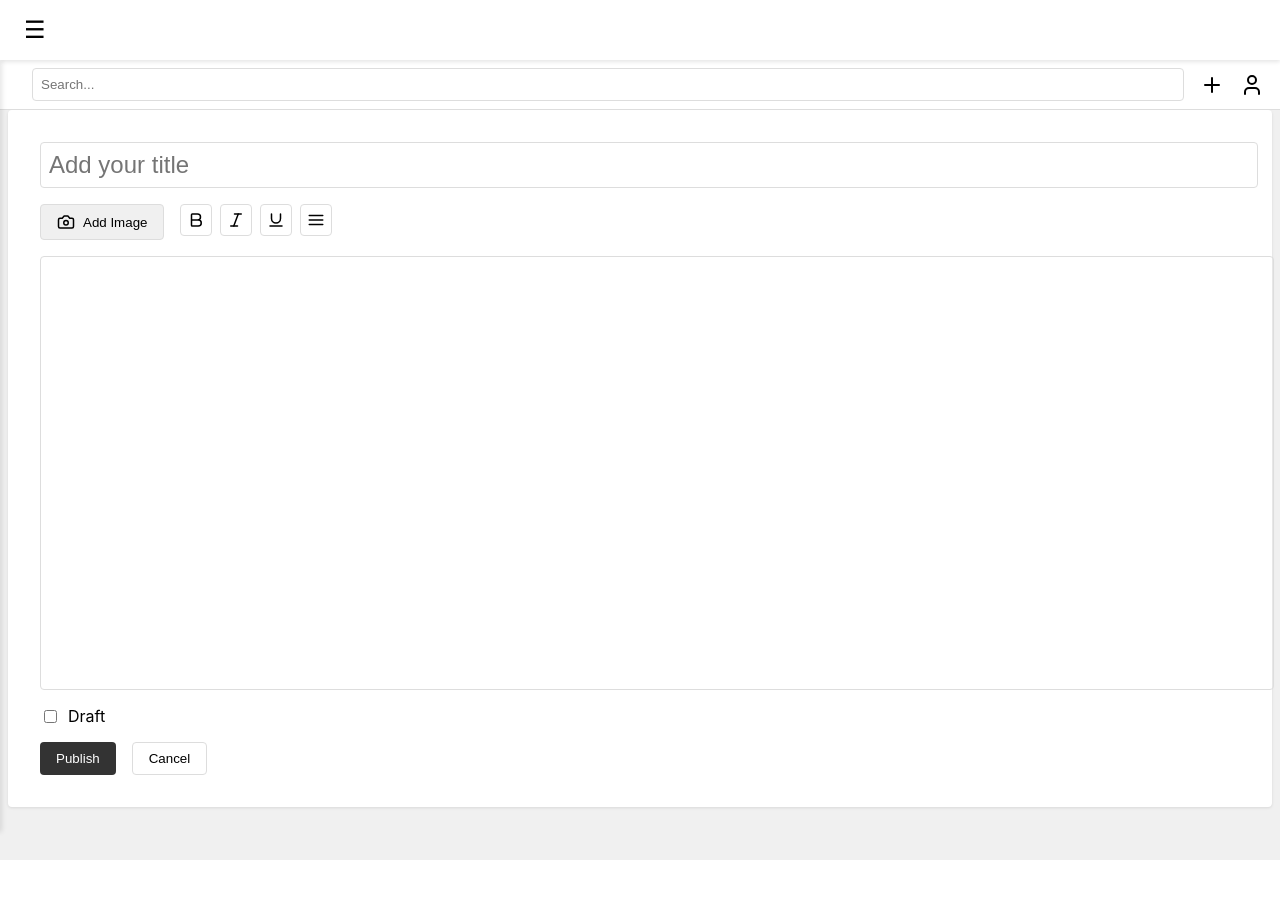
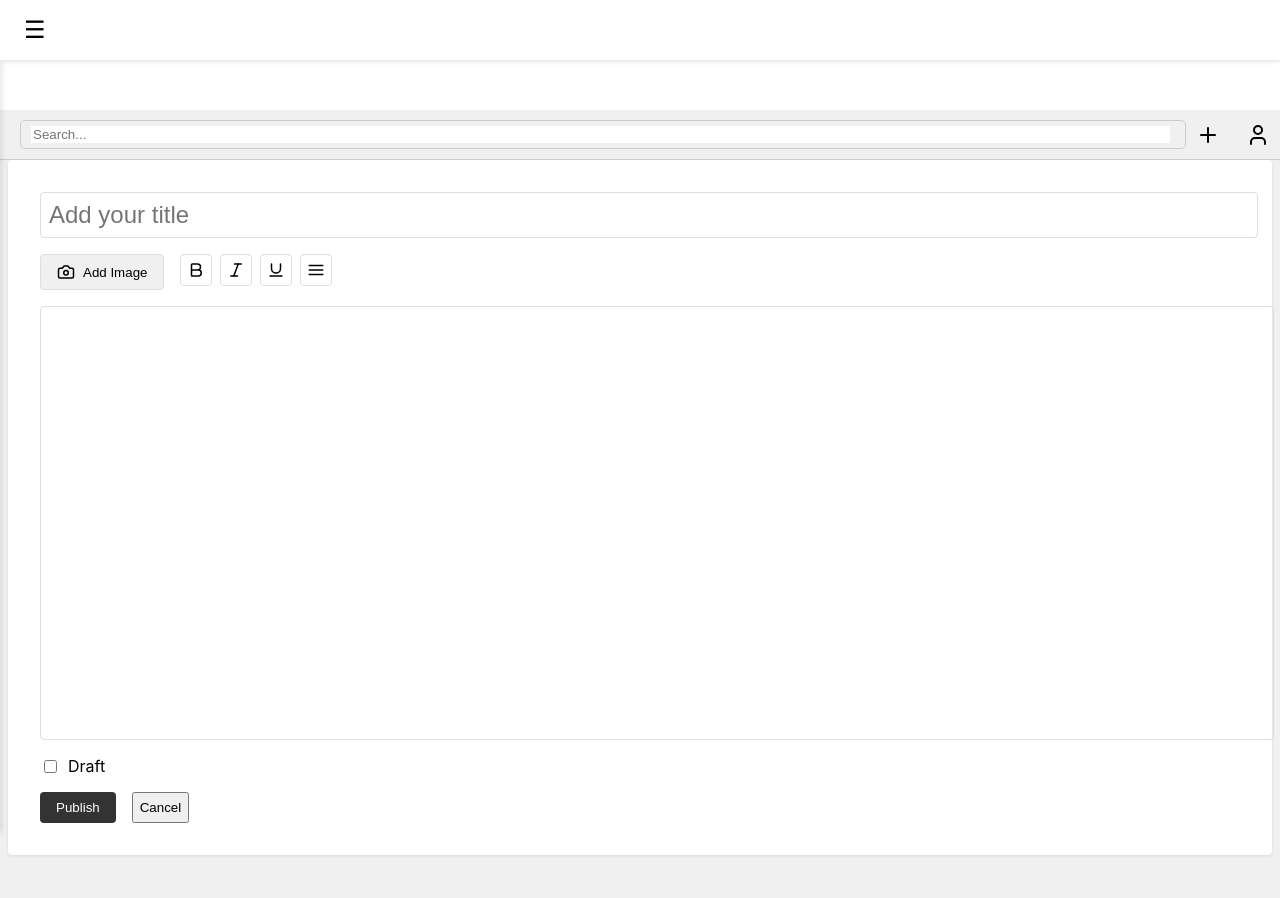
Before and after one commit to archie1345/final_project_webdev, a React (Create React App) app: page /write in a window 1280 px wide. Shown: the top 898 px of the page. Before the commit the page ends 860 px from the top, so only its background shows below. Built offline with nearby package versions, Linux system fonts and the light colour scheme.

Commit message:
adding navigation bar

```diff
--- a/src/App.js
+++ b/src/App.js
@@ -4,7 +4,8 @@ import Login from './components/Login';
 import Register from './components/Register';
 import WritePage from './components/WritePage';
 import Dashboard from './components/Dashboard';
-import './App.css';
+import BlogPage from './components/BlogPage';
+import NavBar from './components/NavBar';
 
 function Layout({ children }) {
   const [isMenuOpen, setIsMenuOpen] = useState(false);
@@ -30,6 +31,7 @@ function Layout({ children }) {
 function App() {
   return (
     <BrowserRouter>
+    <NavBar />
       <Routes>
         <Route path="/login" element={<Login />} />
         <Route path="/register" element={<Register />} />
@@ -41,6 +43,14 @@ function App() {
             </Layout>
           }
         />
+        <Route
+          path="/blogpage"
+          element={
+            <Layout>
+              <BlogPage />
+            </Layout>
+          }
+        />
         <Route path="/" element={<Navigate to="/write" />} />
       </Routes>
     </BrowserRouter>
--- /dev/null
+++ b/src/components/BlogPage.css
@@ -0,0 +1,42 @@
+.blog-container {
+    width: 80%;
+    margin: 0 auto;
+    padding: 20px;
+  }
+
+  .header {
+    display: flex;
+    justify-content: space-between;
+    align-items: center;
+    margin-bottom: 20px;
+  }
+
+  .header input {
+    padding: 10px;
+    border: 1px solid #ccc;
+    border-radius: 5px;
+  }
+
+  .blog-content {
+    text-align: center;
+  }
+
+  .blog-content img {
+    width: 100%;
+    max-height: 300px;
+    object-fit: cover;
+    margin-bottom: 20px;
+  }
+
+  .pagination {
+    display: flex;
+    justify-content: center;
+    margin-top: 20px;
+  }
+
+  .pagination button {
+    margin: 0 5px;
+    padding: 5px 10px;
+    border: 1px solid #ccc;
+    border-radius: 3px;
+  }
--- /dev/null
+++ b/src/components/BlogPage.jsx
@@ -0,0 +1,30 @@
+import React from 'react';
+import './BlogPage.css'; // Import the CSS file
+import { Plus, User } from 'lucide-react';
+
+function BlogPage() {
+  return (
+    <div className="blog-container">
+      <div className="header">
+        <div className="menu-icon">{/* Add your menu icon implementation here */}</div>
+        <div className="nav-buttons">
+          <Plus size={24} className="icon" />
+          <User size={24} className="icon" />
+        </div>
+      </div>
+
+      <div className="blog-content">
+        <img src="/path/to/blog-image.jpg" alt="Blog Image" />
+        <h2>Blog Title</h2>
+        <p>
+          Lorem ipsum dolor sit amet, consectetur adipiscing elit, sed do eiusmod tempor incididunt ut labore et dolore magna aliqua. Ut enim ad minim veniam, quis nostrud exercitation ullamco laboris nisi ut aliquip ex ea commodo consequat. Duis aute irure dolor in reprehenderit in voluptate velit esse cillum dolore eu fugiat nulla pariatur. Excepteur sint occaecat cupidatat non proident, sunt in culpa qui officia deserunt mollit anim id est laborum.
+        </p>
+        <p>
+          Lorem ipsum dolor sit amet, consectetur adipiscing elit, sed do eiusmod tempor incididunt ut labore et dolore magna aliqua. Ut enim ad minim veniam, quis nostrud exercitation ullamco laboris nisi ut aliquip ex ea commodo consequat. Duis aute irure dolor in reprehenderit in voluptate velit esse cillum dolore eu fugiat nulla pariatur. Excepteur sint occaecat cupidatat non proident, sunt in culpa qui officia deserunt mollit anim id est laborum.
+        </p>
+      </div>
+    </div>
+  );
+}
+
+export default BlogPage;
--- /dev/null
+++ b/src/components/NavBar.css
@@ -0,0 +1,41 @@
+.navbar {
+    display: flex;
+    align-items: center;
+    padding: 10px;
+    background-color: #f0f0f0; /* Light gray background */
+    border-bottom: 1px solid #ccc; /* Light gray border */
+  }
+
+  .menu-icon {
+    margin-right: 10px;
+    /* Add your menu icon styles here */
+  }
+
+  .search-bar {
+    flex-grow: 1; /* Make the search bar take up most of the space */
+    border-radius: 5px;
+    border: 1px solid #ccc;
+    padding: 5px 10px;
+    display: flex;
+    align-items: center;
+  }
+
+  .search-bar input {
+    border: none;
+    outline: none;
+    flex-grow: 1; /* Make the input field take up most of the space */
+  }
+
+  .search-icon {
+    margin-left: 5px;
+    /* Add your search icon styles here */
+  }
+
+  .nav-buttons {
+    display: flex;
+    align-items: center;
+  }
+
+  .nav-buttons .icon {
+    margin-left: 10px;
+  }
--- /dev/null
+++ b/src/components/NavBar.jsx
@@ -0,0 +1,21 @@
+import React from 'react';
+import './NavBar.css';
+import { Plus, User } from 'lucide-react';
+
+function NavBar() {
+  return (
+    <nav className="navbar">
+      <div className="menu-icon">{/* Add your menu icon implementation here */}</div>
+      <div className="search-bar">
+        <input type="text" placeholder="Search..." />
+        <span className="search-icon">{/* Add your search icon implementation here */}</span>
+      </div>
+      <div className="nav-buttons">
+        <Plus size={24} className="icon" />
+        <User size={24} className="icon" />
+      </div>
+    </nav>
+  );
+}
+
+export default NavBar;
--- a/src/components/WritePage.css
+++ b/src/components/WritePage.css
@@ -13,18 +13,6 @@
     border-bottom: 1px solid #ddd;
     position: relative;
     z-index: 1;
-  }
-
-  .search-container {
-    flex: 1;
-    margin: 0 1rem;
-  }
-
-  .search-input {
-    width: 100%;
-    padding: 0.5rem;
-    border: 1px solid #ddd;
-    border-radius: 4px;
   }
 
   .nav-buttons {
@@ -82,6 +70,13 @@
     border: 1px solid #ddd;
     border-radius: 4px;
     cursor: pointer;
+    display: flex;
+    align-items: center;
+    gap: 0.5rem;
+  }
+
+  .toolbar-btn:hover {
+    background-color: #e0e0e0;
   }
 
   .format-buttons {
@@ -99,6 +94,16 @@
     display: flex;
     align-items: center;
     justify-content: center;
+    transition: all 0.2s ease;
+  }
+
+  .format-btn:hover {
+    background-color: #f0f0f0;
+  }
+
+  .format-btn.active {
+    background-color: #e0e0e0;
+    border-color: #bbb;
   }
 
   .content-editor {
@@ -137,60 +142,3 @@
   .publish-btn:hover {
     background-color: #444;
   }
-
-  .cancel-btn {
-    padding: 0.5rem 1rem;
-    background-color: transparent;
-    border: 1px solid #ddd;
-    border-radius: 4px;
-    cursor: pointer;
-  }
-
-  .cancel-btn:hover {
-    background-color: #f5f5f5;
-  }
-
-  /* ... (previous CSS remains the same) ... */
-
-.toolbar-btn {
-    padding: 0.5rem 1rem;
-    background-color: #f0f0f0;
-    border: 1px solid #ddd;
-    border-radius: 4px;
-    cursor: pointer;
-    display: flex;
-    align-items: center;
-    gap: 0.5rem;
-  }
-
-  .toolbar-btn:hover {
-    background-color: #e0e0e0;
-  }
-
-  .format-btn {
-    width: 32px;
-    height: 32px;
-    background-color: white;
-    border: 1px solid #ddd;
-    border-radius: 4px;
-    cursor: pointer;
-    display: flex;
-    align-items: center;
-    justify-content: center;
-    transition: all 0.2s ease;
-  }
-
-  .format-btn:hover {
-    background-color: #f0f0f0;
-  }
-
-  .format-btn.active {
-    background-color: #e0e0e0;
-    border-color: #bbb;
-  }
-
-  .content-editor img {
-    max-width: 100%;
-    height: auto;
-    margin: 1rem 0;
-  }
--- a/src/components/WritePage.jsx
+++ b/src/components/WritePage.jsx
@@ -1,6 +1,7 @@
 import React, { useState } from 'react';
-import { Plus, User, Camera, AlignJustify, Bold, Italic, Underline } from 'lucide-react';
+import { Camera, AlignJustify, Bold, Italic, Underline } from 'lucide-react';
 import './WritePage.css';
+import NavBar from './NavBar';
 
 const WritePage = ({ isMenuOpen, setIsMenuOpen }) => {
   const [isDraft, setIsDraft] = useState(false);
@@ -47,17 +48,7 @@ const WritePage = ({ isMenuOpen, setIsMenuOpen }) => {
 
   return (
     <div className="write-page">
-      <nav className="navbar">
-        <div className="search-container">
-          <input type="search" placeholder="Search..." className="search-input" />
-        </div>
-        <div className="nav-buttons">
-          <Plus size={24} className="icon" />
-          <User size={24} className="icon" />
-        </div>
-      </nav>
-
-      <div className="content">
+      <NavBar /> {/* Render NavBar at the top */}
       <div className={`editor ${isMenuOpen ? 'shift-right' : ''}`}>
         <input
           type="text"
@@ -106,7 +97,7 @@ const WritePage = ({ isMenuOpen, setIsMenuOpen }) => {
           </div>
         </div>
         <div
-            ref={ref => setEditorRef(ref)}
+          ref={(ref) => setEditorRef(ref)}
           className="content-editor"
           contentEditable
           onSelect={handleTextSelection}
@@ -128,7 +119,6 @@ const WritePage = ({ isMenuOpen, setIsMenuOpen }) => {
         </div>
       </div>
     </div>
-    </div>
   );
 };
 
```
Lines whose indentation alone changed are shown as unchanged.
